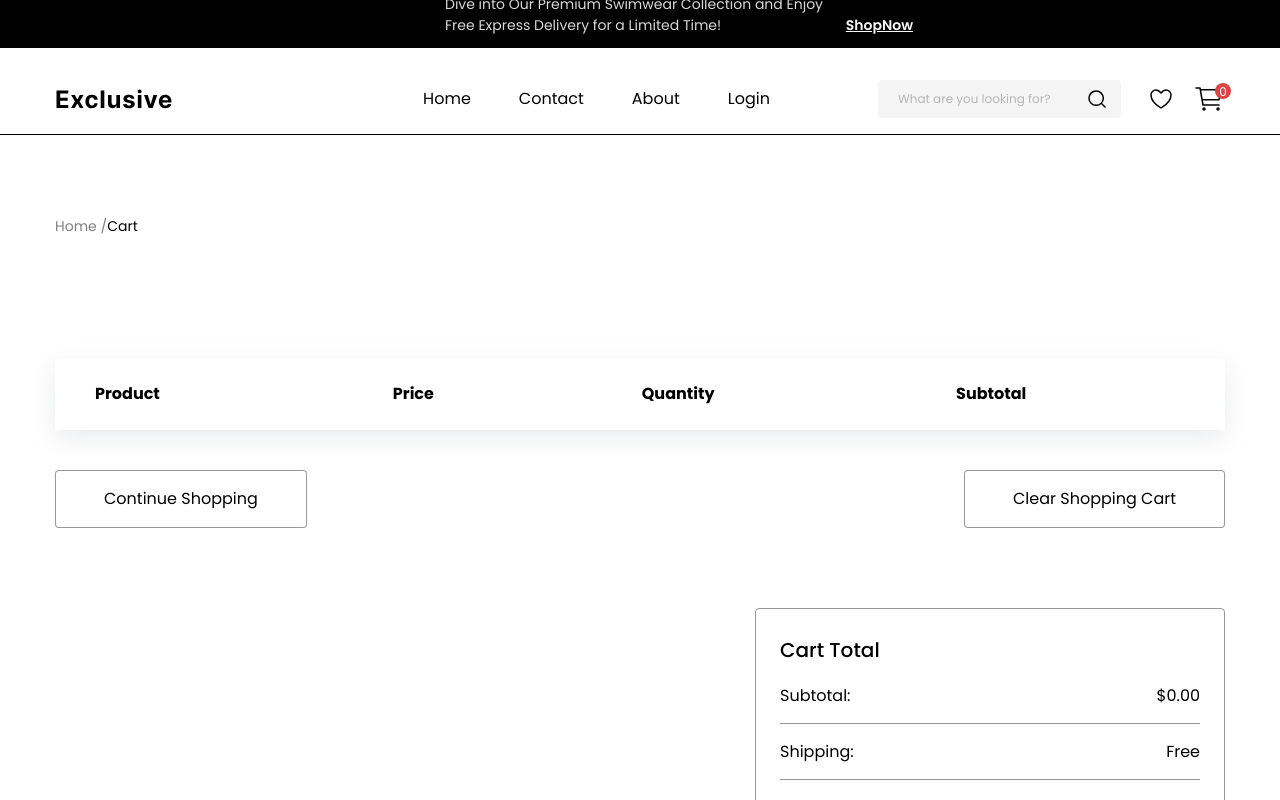
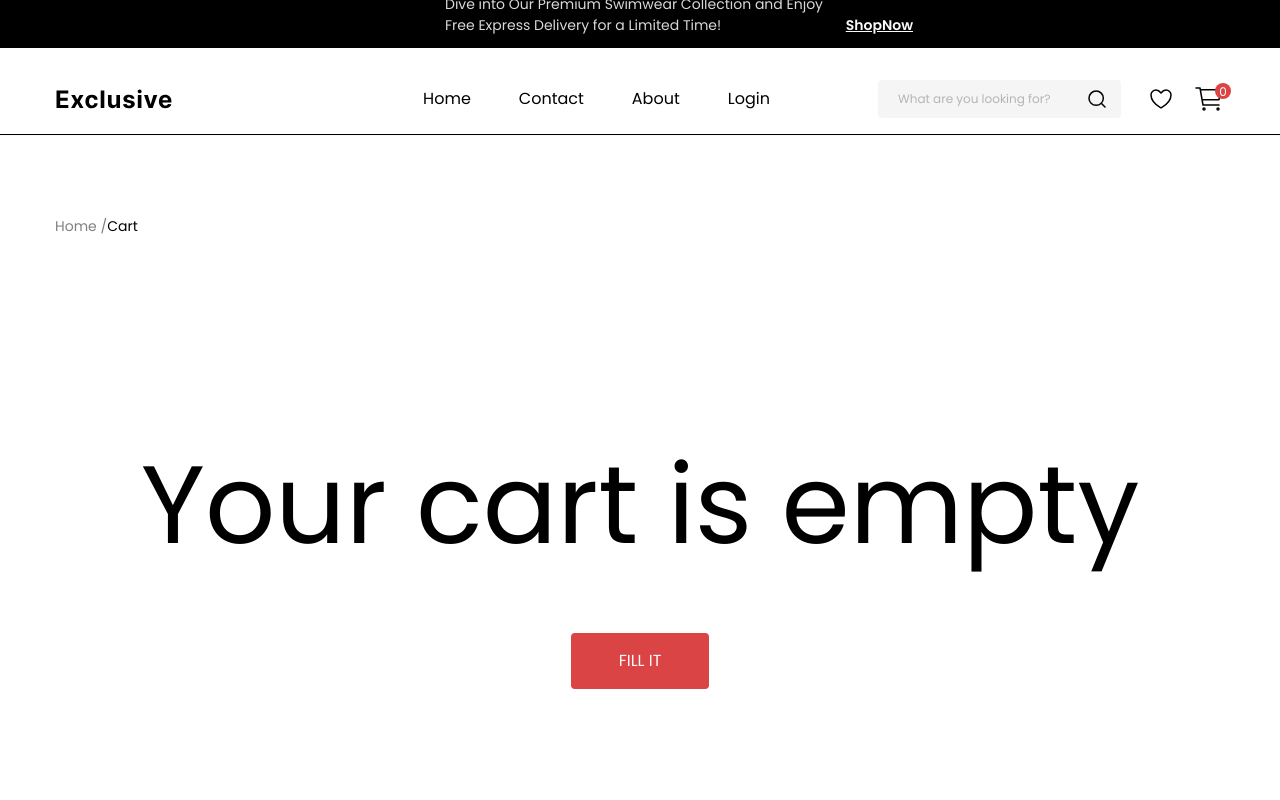
Before and after one commit to trandohoa93/Ecommerce-Website, a React (Vite) app: page /cart in a window 1280 px wide. Shown: the top 800 px of the page. Built offline with nearby package versions, Linux system fonts and the light colour scheme.

Commit message:
fix bug cart page

```diff
--- a/src/Pages/Cart/Cart.tsx
+++ b/src/Pages/Cart/Cart.tsx
@@ -51,7 +51,7 @@ function Cart() {
   };
   return (
     <div className={cx('wrapper')}>
-      {total_amount > 0 ? (
+      {total_amount < 1 ? (
         <div className={cx('inner')}>
           <div className={cx('roadtext')}>
             <Link className={cx('main')} to="/">
```
